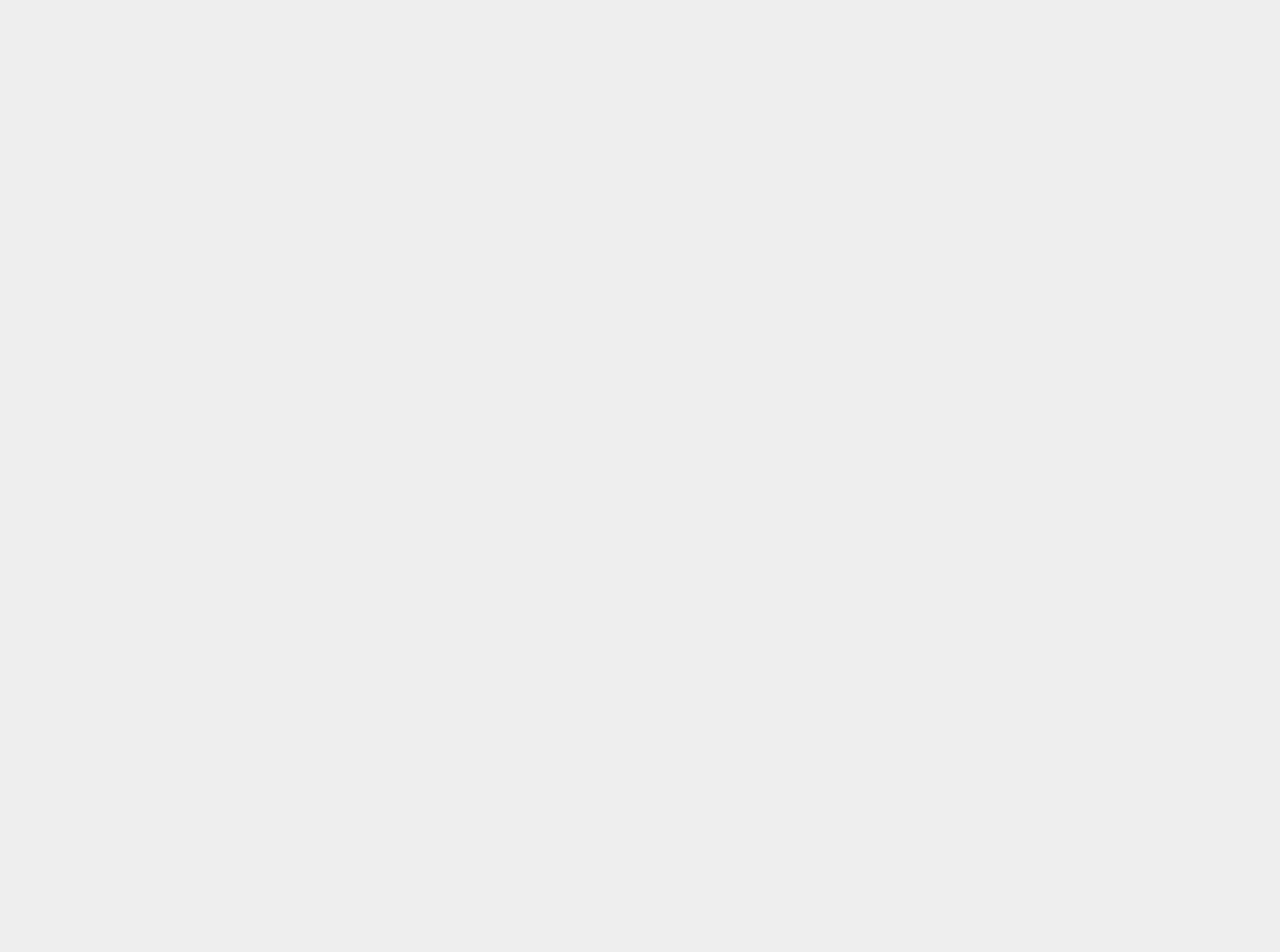
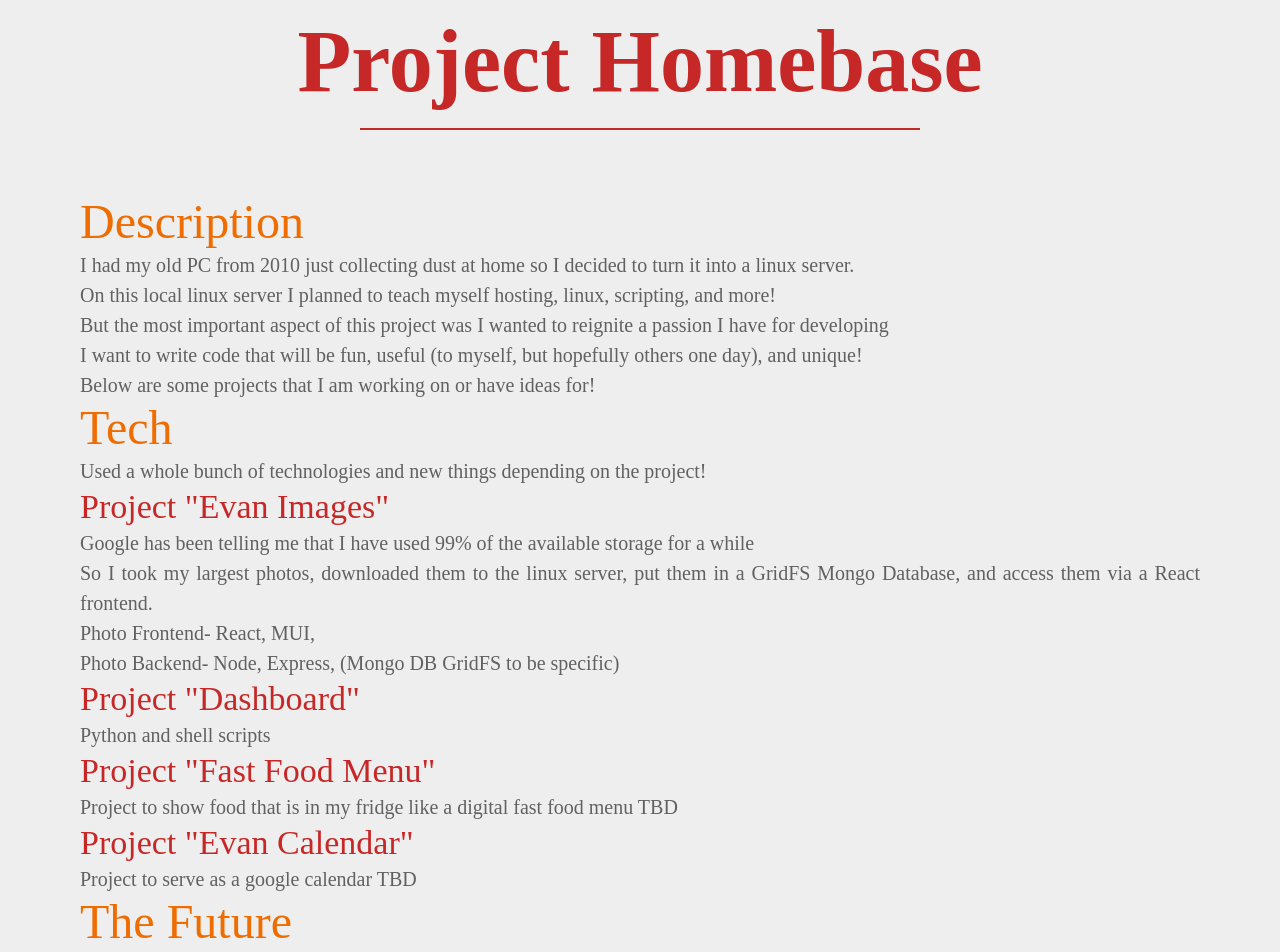
Before and after one commit to evanfp582/evanfp582.github.io, a React (Create React App) app: page /#/homebase in a window 1280 px wide. Before the commit this address had no page. Shown: the part 100-1052 px from the top of the page. Before the commit the page ends 800 px from the top, so only its background shows below. Built offline with nearby package versions, Linux system fonts and the light colour scheme.

Commit message:
Added homebase project

```diff
--- a/package.json
+++ b/package.json
@@ -4,7 +4,10 @@
   "version": "0.1.0",
   "private": true,
   "dependencies": {
+    "@emotion/react": "^11.14.0",
+    "@emotion/styled": "^11.14.0",
     "@mui/icons-material": "^6.4.6",
+    "@mui/material": "^6.4.6",
     "@tailwindcss/vite": "^4.0.9",
     "@testing-library/dom": "^10.4.0",
     "@testing-library/jest-dom": "^6.6.3",
@@ -17,6 +20,7 @@
     "react": "^19.0.0",
     "react-dom": "^19.0.0",
     "react-router": "^7.2.0",
+    "react-router-dom": "^7.6.2",
     "react-router-hash-link": "^2.4.3",
     "react-scripts": "^5.0.1",
     "react-scroll": "^1.9.3",
--- a/src/App.js
+++ b/src/App.js
@@ -18,6 +18,7 @@ import Playthentication from "./project_files/Playthentication";
 import DiscordBots from "./project_files/DiscordBots";
 import TodoListRust from "./project_files/TodoListRust";
 import FadeInSection from "./components/FadeInSection";
+import Homebase from "./project_files/homebase";
 
 export const ThemeContext = createContext();
 
@@ -98,6 +99,14 @@ function App() {
               </FadeInSection>
               </>
             } />
+            <Route path="/homebase" element={<>
+              <Navbar />
+              <FadeInSection>
+                <Homebase />
+              </FadeInSection>
+              <Footer />
+              </>
+            } />
             <Route path="/portfolio_website" element={<>
               <Navbar />
               <FadeInSection>
--- a/src/project_files/PortfolioSite.js
+++ b/src/project_files/PortfolioSite.js
@@ -1,5 +1,5 @@
 import { Box, Paper, Typography } from "@mui/material";
-import Grid from "@mui/material/Unstable_Grid2";
+import Grid from '@mui/material/Grid';
 import { ThemeContext } from "../App";
 import React, { useContext } from "react";
 import ThemeChanger from "../components/ThemeChanger";
--- /dev/null
+++ b/src/project_files/homebase.js
@@ -0,0 +1,67 @@
+import { useState } from "react";
+import Typography from "@mui/material/Typography"
+import Box from "@mui/material/Box"
+import Stepper from "@mui/material/Stepper";
+import Step from "@mui/material/Step";
+import StepLabel from "@mui/material/StepLabel";
+import StepContent from "@mui/material/StepContent";
+import Button from "@mui/material/Button";
+
+import Separator from "../components/Separator"
+
+const bodyStyle = { fontSize: { xs: "1rem", md: "1.25rem" }, textAlign: "justify" }
+const h1Style = { fontWeight: "bold", fontSize: { xs: "3.5rem", md: "5.5rem" } }
+const paddingLeftStyle = { px: { xs: 3, sm: 6, md: 10 }, py: 4 }
+
+
+const Homebase = () => {
+  return<>
+    <Box textAlign="center" sx={paddingLeftStyle}>
+      <Typography color="primary" sx={h1Style}>
+          Project Homebase
+      </Typography>
+      <Separator width="50%"/>
+    </Box>
+    <Box sx={paddingLeftStyle}>
+      <Typography variant="h3" color="secondary">Description</Typography>
+      <Typography color="text.secondary" sx={bodyStyle}>
+        I had my old PC from 2010 just collecting dust at home so I decided to turn it into a linux server. <br />
+        On this local linux server I planned to teach myself hosting, linux, scripting, and more! <br />
+        But the most important aspect of this project was I wanted to reignite a passion I have for developing <br />
+        I want to write code that will be fun, useful (to myself, but hopefully others one day), and unique! <br />
+        Below are some projects that I am working on or have ideas for! <br />
+
+      </Typography>
+      <Typography variant="h3" color="secondary">Tech</Typography>
+      <Typography color="text.secondary" sx={bodyStyle}>
+        Used a whole bunch of technologies and new things depending on the project! <br />
+        <Typography color="primary" variant="h4">Project "Evan Images" </Typography>
+        Google has been telling me that I have used 99% of the available storage for a while <br />
+        So I took my largest photos, downloaded them to the linux server,
+        put them in a GridFS Mongo Database, and access them via a React frontend. <br />
+        Photo Frontend- React, MUI, <br />
+        Photo Backend- Node, Express, (Mongo DB GridFS to be specific)<br />
+
+        <Typography color="primary" variant="h4">Project "Dashboard" </Typography>
+        Python and shell scripts <br />
+
+        <Typography color="primary" variant="h4"> Project "Fast Food Menu" </Typography>
+        Project to show food that is in my fridge like a digital fast food menu
+        TBD <br />
+
+        <Typography color="primary" variant="h4"> Project  "Evan Calendar" </Typography>
+        Project to serve as a google calendar
+        TBD <br />
+      </Typography>
+      <Typography variant="h3" color="secondary">
+        The Future
+      </Typography>
+      <Typography color="text.secondary" sx={bodyStyle}>
+        I want to do the TBD projects and think of more to do! <br />
+        I also want to make interactive demos for each of the projects here <br />
+      </Typography>
+    </Box>
+  </>
+}
+
+export default Homebase
--- a/src/sections/Projects.js
+++ b/src/sections/Projects.js
@@ -57,6 +57,12 @@ const Projects = () => {
 
 const projects = [
   {
+    "name": "Homebase (W.I.P)",
+    "description": "A large multi-disciplinary project involving taking an old computer and making it a linux server to host different project and ideas",
+    "link": "https://github.com/evanfp582/homebase",
+    "project_link": "/#/homebase"
+  },
+  {
     "name": "evanfp582.github.io",
     "description": "This project here. An interactive and fun website to teach people about myself and my projects",
     "link": "https://github.com/evanfp582/evanfp582.github.io",
```
Also changed, not shown: 2 other files (tests, documents, lock files or other folders).
